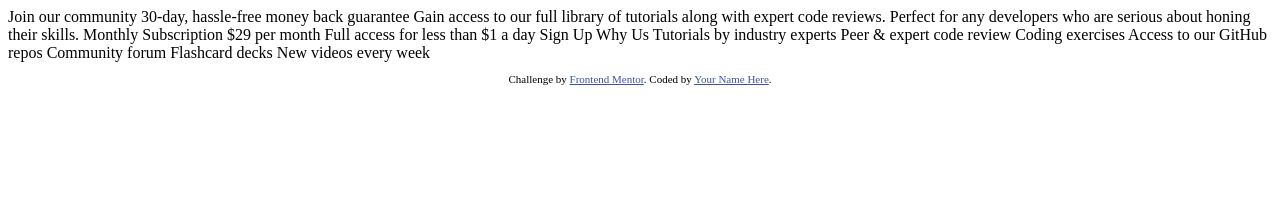
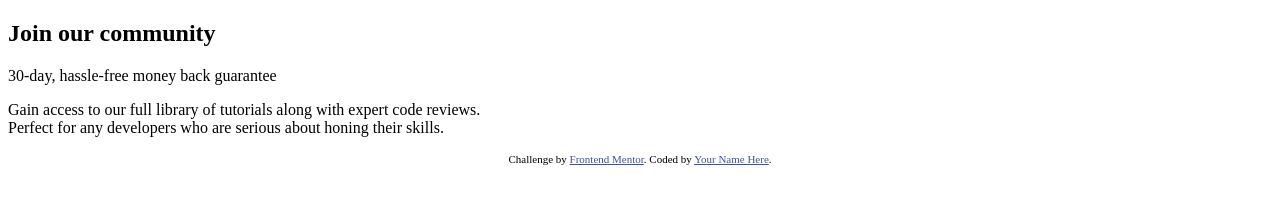
Before and after one commit to Drethetechgeek/single-price-grid-project, a plain HTML site: page index.html in a window 1280 px wide. Drawn offline with Linux system fonts and the light colour scheme.

Commit message:
added a div class top box h2 and p

```diff
--- a/index.html
+++ b/index.html
@@ -15,14 +15,16 @@
   </style>
 </head>
 <body>
-  Join our community
+  <div class="top-box">
+    <h2>Join our community</h2>
 
-  30-day, hassle-free money back guarantee
+    <p>30-day, hassle-free money back guarantee</p>
 
-  Gain access to our full library of tutorials along with expert code reviews.
-  Perfect for any developers who are serious about honing their skills.
+    <p>Gain access to our full library of tutorials along with expert code reviews.<br>
+     Perfect for any developers who are serious about honing their skills.</p>
+  </div>
 
-  Monthly Subscription
+  <!-- Monthly Subscription
 
   &dollar;29 per month
 
@@ -38,7 +40,7 @@
   Access to our GitHub repos
   Community forum
   Flashcard decks
-  New videos every week
+  New videos every week -->
 
   <footer>
     <p class="attribution">
```
